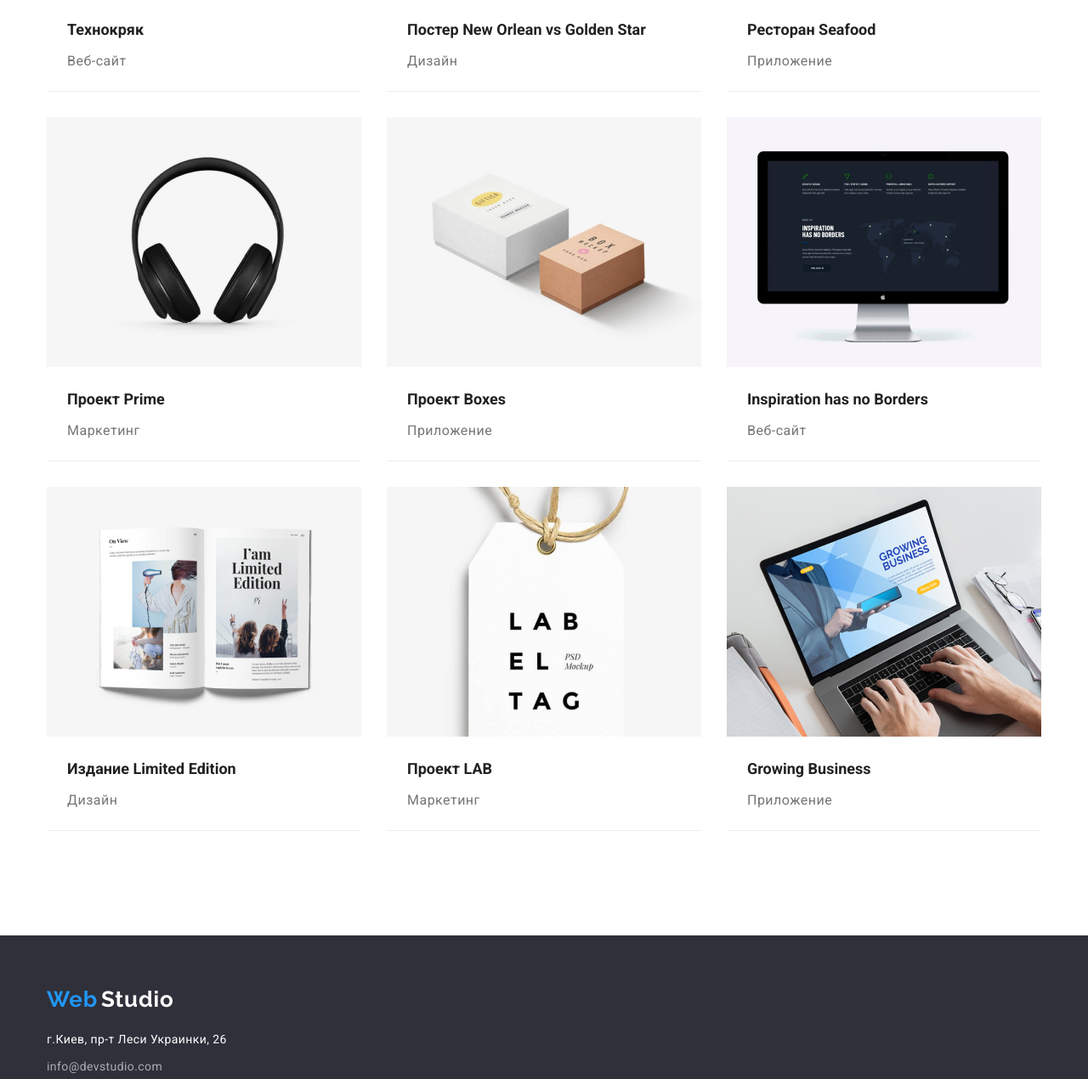
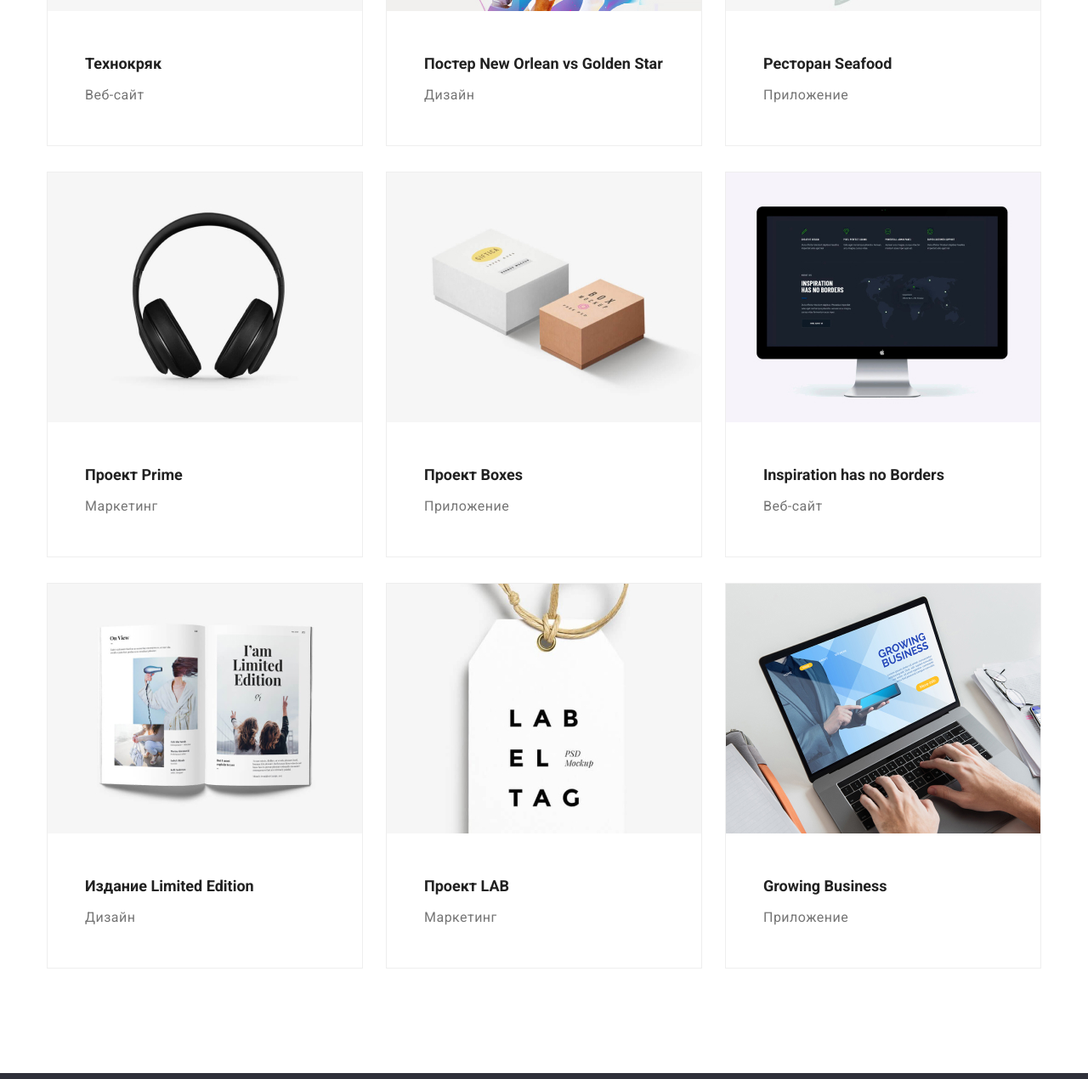
Before and after one commit to IlonaUrsulyak/goit-markup-hw-03., a plain HTML site: page portfolio.html in a window 1280 px wide. Shown: the part 550-1820 px from the top of the page at 85% size. Drawn offline with nearby package versions, Linux system fonts and the light colour scheme.

Commit message:
правки

```diff
--- a/portfolio.html
+++ b/portfolio.html
@@ -53,56 +53,56 @@
             <ul class="project-list list">
                 <li class="project-item"> <a class="project-link link" href="">
                     <img src="./img/технокрад.jpg" alt= "Вебсайт технокряк" width="370">
-                    <h3 class="project-title" >Технокряк</h3>
-                    <p class="project-pretitle">Веб-сайт</p>
+                    <div class="project-item-info"><h3 class="project-title" >Технокряк</h3>
+                    <p class="project-pretitle">Веб-сайт</p></div>
                 </a>
                 </li>
                 <li class="project-item" > <a href="" class="project-link link">
                     <img src="./img/постер.jpg" alt="" width="370">
-                    <h3 class="project-title">Постер New Orlean vs Golden Star</h3>
-                    <p class="project-pretitle">Дизайн</p>
+                    <div class="project-item-info"><h3 class="project-title">Постер New Orlean vs Golden Star</h3>
+                    <p class="project-pretitle">Дизайн</p></div>
                 </a>
                 </li>
                 <li class="project-item" ><a href="" class="project-link link">
                     <img src="./img/ресторан.jpg" alt="Приложение Seafood" width="370">
-                    <h3 class="project-title">Ресторан Seafood</h3>
-                    <p class="project-pretitle">Приложение</p>
+                    <div class="project-item-info"><h3 class="project-title">Ресторан Seafood</h3>
+                    <p class="project-pretitle">Приложение</p></div>
                 </a>
                 </li>
                 <li class="project-item" ><a href="" class="project-link link">
                     <img src="./img/наушники.jpg" alt="Наушники" width="370">
-                    <h3 class="project-title">Проект Prime</h3>
-                    <p class="project-pretitle">Маркетинг</p>
+                    <div class="project-item-info"><h3 class="project-title">Проект Prime</h3>
+                    <p class="project-pretitle">Маркетинг</p></div>
                 </a>
                 </li>
                 <li class="project-item" ><a href="" class="project-link link">
                     <img src="./img/коробки.jpg" alt="Две коробки" width="370">
-                    <h3 class="project-title">Проект Boxes</h3>
-                    <p class="project-pretitle">Приложение</p>
+                    <div class="project-item-info"><h3 class="project-title">Проект Boxes</h3>
+                    <p class="project-pretitle">Приложение</p></div>
                 </a>
                 </li>
                 <li class="project-item"><a href="" class="project-link link">
-                    <img src="./img/вебсайт.jpg" alt="Вебсайт"width="370">
-                    <h3 lang="en" class="project-title" >Inspiration has no Borders</h3>
-                    <p class="project-pretitle">Веб-сайт</p>
+                    <img src="./img/вебсайт.jpg" alt="Вебсайт" width="370">
+                    <div class="project-item-info"><h3 lang="en" class="project-title" >Inspiration has no Borders</h3>
+                    <p class="project-pretitle">Веб-сайт</p></div>
                 </a>
                 </li>
                 <li class="project-item"><a href="" class="project-link link">
                     <img src="./img/лимити едишн.jpg" alt="Открытая книга" width="370">
-                    <h3 class="project-title" >Издание Limited Edition</h3>
-                    <p class="project-pretitle">Дизайн</p>
+                    <div class="project-item-info"><h3 class="project-title" >Издание Limited Edition</h3>
+                    <p class="project-pretitle">Дизайн</p></div>
                 </a>
                 </li>
                 <li class="project-item"><a href="" class="project-link link">
                     <img src="./img/проект Лаб.jpg" alt="Ярлык" width="370">
-                    <h3 class="project-title" >Проект LAB</h3>
-                    <p class="project-pretitle" >Маркетинг</p>
+                    <div class="project-item-info"><h3 class="project-title" >Проект LAB</h3>
+                    <p class="project-pretitle" >Маркетинг</p></div>
                 </a>
                 </li>
                 <li class="project-item"><a href="" class="project-link link">
                     <img src="./img/комп.jpg" alt="Ноутбук и руки" width="370">
-                    <h3 class="project-title" lang="en">Growing Business</h3>
-                    <p class="project-pretitle" >Приложение</p>
+                    <div class="project-item-info"><h3 class="project-title" lang="en">Growing Business</h3>
+                    <p class="project-pretitle" >Приложение</p></div>
                 </a>
                 </li>
             </ul>
--- a/style/style.css
+++ b/style/style.css
@@ -52,7 +52,6 @@ img {
 .header {
   padding-top: 25px;
   padding-bottom: 25px;
-  border-top: 1px solid #eeeeee;
   border-bottom: 1px solid #eeeeee;
 }
 .header-container {
@@ -252,6 +251,9 @@ img {
   margin-bottom: 50px;
 }
 
+.team-item-info {
+  padding: 60px 30px;
+}
 .team-list {
   display: flex;
 }
@@ -313,11 +315,11 @@ img {
 }
 
 .footer-item {
-  padding-bottom: 9px;
+  margin-bottom: 9px;
 }
 
 .footer-item:last-child {
-  padding-bottom: 0;
+  margin-bottom: 0;
 }
 .footer-link {
   font-style: normal;
@@ -375,17 +377,21 @@ img {
 .project-list {
   display: flex;
   flex-wrap: wrap;
-  margin-top: 34px;
+  margin-top: 50px;
 }
 
 .project-item {
-  margin-right: 30px;
+  margin-right: 27px;
   margin-bottom: 30px;
-  border-bottom: 1px solid #eeeeee;
+  border: 1px solid #eeeeee;
 }
 
 .project-item:nth-child(3n + 3) {
   margin-right: 0px;
+}
+
+.project-item-info {
+  padding: 24px 20px;
 }
 
 .project-title {
```
Also changed, not shown: index.html (+9 -7 lines).
